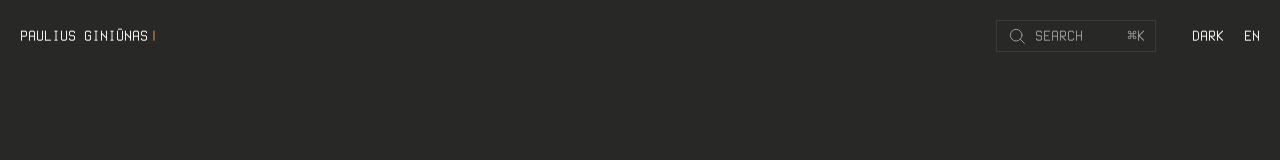
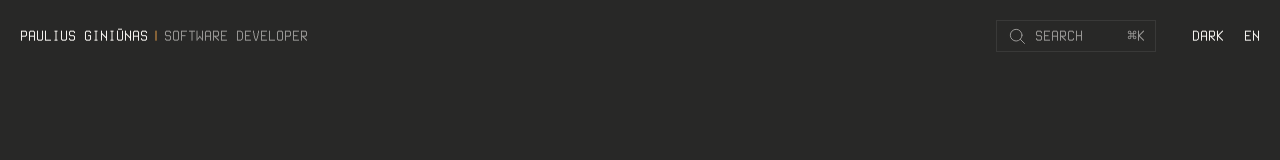
Before and after one commit to pauliusgin/personal-homepage, a Next.js app: page /en in a window 1280 px wide. Shown: the top 160 px of the page. Built offline with nearby package versions, Linux system fonts and the light colour scheme.

Commit message:
add role in the header

```diff
--- a/locales/en.json
+++ b/locales/en.json
@@ -5,6 +5,7 @@
   },
   "wordmark": "paulius giniūnas",
   "wordmarkShort": "giniūnas",
+  "roleTitle": "software developer",
   "comingSoon": "Coming soon™",
   "nav": {
     "search": "Search",
--- a/locales/lt.json
+++ b/locales/lt.json
@@ -5,6 +5,7 @@
   },
   "wordmark": "paulius giniūnas",
   "wordmarkShort": "giniūnas",
+  "roleTitle": "programuotojas",
   "comingSoon": "Jau greitai™",
   "nav": {
     "search": "Ieškoti",
--- a/src/app/styles/header/header-band.css
+++ b/src/app/styles/header/header-band.css
@@ -26,8 +26,9 @@
    is the narrowest supported width and this is the last breakpoint.
 
    The header keeps its 20px gutter, 20px gaps and 32px control height at every
-   width. Only two things change: the first name goes (`wordmark.css`) and the
-   search trigger drops to its glyph (`header-controls.css`).
+   width. Only two things change: the first name and the role title go
+   (`wordmark.css`) and the search trigger drops to its glyph
+   (`header-controls.css`).
 
    Measured at 16px Terminus (8px per character): "giniūnas" plus cursor and
    gutters is 114px (20 + 64 + 2 + 8 + 20), the cluster is 194px (20 + 50 + 20 +
--- a/src/app/styles/header/wordmark.css
+++ b/src/app/styles/header/wordmark.css
@@ -5,7 +5,7 @@
 .wordmark {
   display: flex;
   align-items: center;
-  gap: 2px; /* tighter than the rows' 4px — the mark reads as one locked unit */
+  gap: 4px;
   padding: var(--page-gutter);
   /* Terminus ships 400 and 700 and nothing between, so any intermediate weight
      silently resolves to one of the two. */
@@ -23,6 +23,13 @@
   opacity: 0.9;
 }
 
+/* Secondary ink, like the ← that replaces it off the homepage — the name stays
+   the only element at full ink. The left margin plus the mark's 2px gap makes
+   the 8px Terminus space that the `|` would otherwise sit flush against. */
+.wordmark-role {
+  opacity: var(--ink-secondary-opacity);
+}
+
 /* Secondary ink rather than the wordmark's full ink, so it reads as a control
    beside the name, not part of it. The 20px glyph centred in a 24 × 24 box is
    what satisfies WCAG 2.5.8 (Target Size, Minimum). */
@@ -30,7 +37,7 @@
   display: inline-flex;
   flex: none;
   align-items: center;
-  justify-content: center;
+  justify-content: left;
   width: 24px;
   height: 24px;
   color: inherit;
@@ -47,7 +54,8 @@
 }
 
 /* One of the two things the header may change below 640px — see the width
-   budget in `header-band.css`. */
+   budget in `header-band.css`. The role title goes with the first name: the
+   budget has 12px of slack and the title costs 8 × 17 = 136px. */
 @media (width < --theme(--breakpoint-sm)) {
   .wordmark-full {
     display: none;
@@ -56,4 +64,8 @@
   .wordmark-short {
     display: inline;
   }
+
+  .wordmark-role {
+    display: none;
+  }
 }
--- /dev/null
+++ b/src/components/shell/HomeRoleTitleLabel.tsx
@@ -0,0 +1,22 @@
+"use client";
+
+import { usePathname } from "@/i18n/navigation";
+
+interface HomeRoleTitleLabelProps {
+  roleTitleText: string;
+}
+
+/**
+ * The homepage's counterpart to `BackToHomeArrowLink`: the two occupy the same
+ * slot after the cursor and are mutually exclusive, both deciding from the
+ * locale-stripped pathname so they can never render together.
+ */
+export function HomeRoleTitleLabel({ roleTitleText }: HomeRoleTitleLabelProps) {
+  const pathnameWithoutLocale = usePathname();
+
+  if (pathnameWithoutLocale !== "/") {
+    return null;
+  }
+
+  return <span className="wordmark-role">{roleTitleText}</span>;
+}
--- a/src/components/shell/SitePageShell.tsx
+++ b/src/components/shell/SitePageShell.tsx
@@ -21,6 +21,7 @@ export async function SitePageShell({ children }: SitePageShellProps) {
         <SiteWordmark
           wordmarkText={translateRoot("wordmark")}
           shortWordmarkText={translateRoot("wordmarkShort")}
+          roleTitleText={translateRoot("roleTitle")}
           backToHomeLabel={translateRoot("nav.backToHome")}
         />
         <HeaderControlsCluster searchItems={searchItems} />
--- a/src/components/shell/SiteWordmark.tsx
+++ b/src/components/shell/SiteWordmark.tsx
@@ -1,9 +1,11 @@
 import { BackToHomeArrowLink } from "@/components/shell/BackToHomeArrowLink";
+import { HomeRoleTitleLabel } from "@/components/shell/HomeRoleTitleLabel";
 
 interface SiteWordmarkProps {
   wordmarkText: string;
   /** The <640px face — see `wordmarkShort` in `locales/*.json`. */
   shortWordmarkText: string;
+  roleTitleText: string;
   backToHomeLabel: string;
 }
 
@@ -11,10 +13,14 @@ interface SiteWordmarkProps {
  * The name is inert type, not a link — the way home is the ← after the `|`, so
  * there is one visible target rather than a silently clickable word. Both faces
  * sit in the markup and CSS picks one at the 640px breakpoint.
+ *
+ * The slot after the `|` carries the role title on the homepage and the ← on
+ * every other route.
  */
 export function SiteWordmark({
   wordmarkText,
   shortWordmarkText,
+  roleTitleText,
   backToHomeLabel,
 }: SiteWordmarkProps) {
   return (
@@ -24,6 +30,7 @@ export function SiteWordmark({
       <span className="wordmark-cursor" aria-hidden>
         |
       </span>
+      <HomeRoleTitleLabel roleTitleText={roleTitleText} />
       <BackToHomeArrowLink backToHomeLabel={backToHomeLabel} />
     </div>
   );
```
